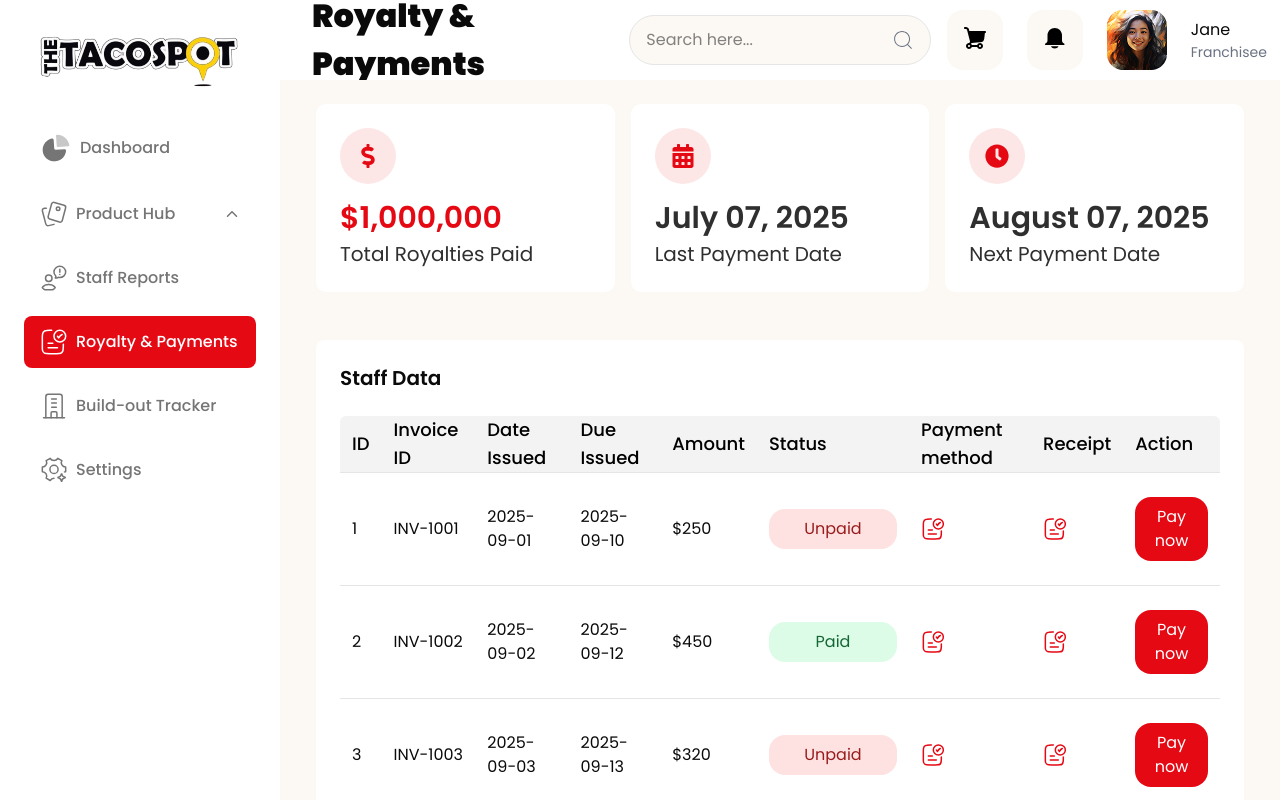
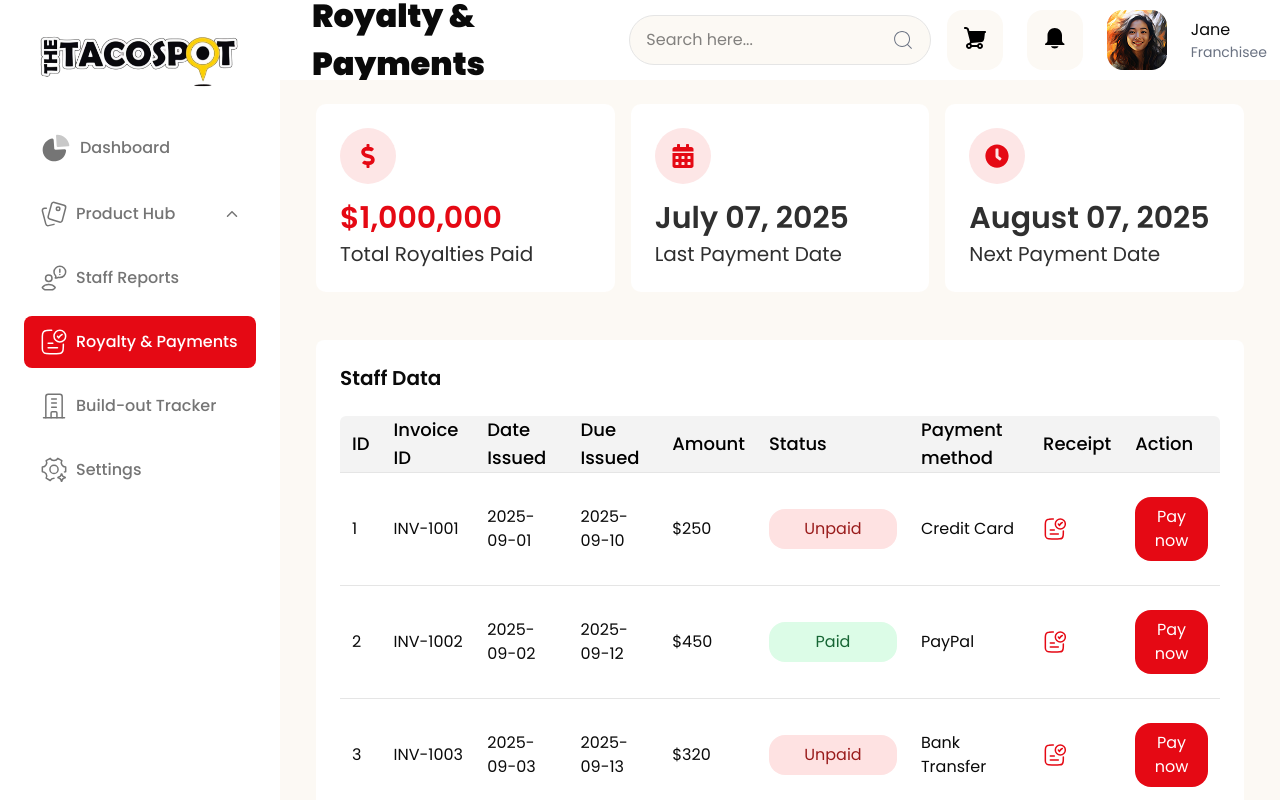
Before and after one commit to Webgenius0/jesus-react-frontend, a React (Vite) app: page /franchisee-dashboard/royalty-payments in a window 1280 px wide. Built offline with nearby package versions, Linux system fonts and the light colour scheme.

Commit message:
RoyaltyPaymentsTable modifiy

```diff
--- a/src/Components/Franchisee/FranchiseeRoyaltyPaymentsPages/RoyaltyPaymentsTable.jsx
+++ b/src/Components/Franchisee/FranchiseeRoyaltyPaymentsPages/RoyaltyPaymentsTable.jsx
@@ -122,13 +122,6 @@ export default function RoyaltyPaymentsTable() {
     {
       accessorKey: "paymentMethod",
       header: "Payment method",
-      cell: ({ row }) => (
-        <div className="flex gap-4">
-          <button className="cursor-pointer" size="icon" variant="outline">
-            <ReceipSVG />
-          </button>
-        </div>
-      ),
     },
     {
       accessorKey: "receipt",
```
